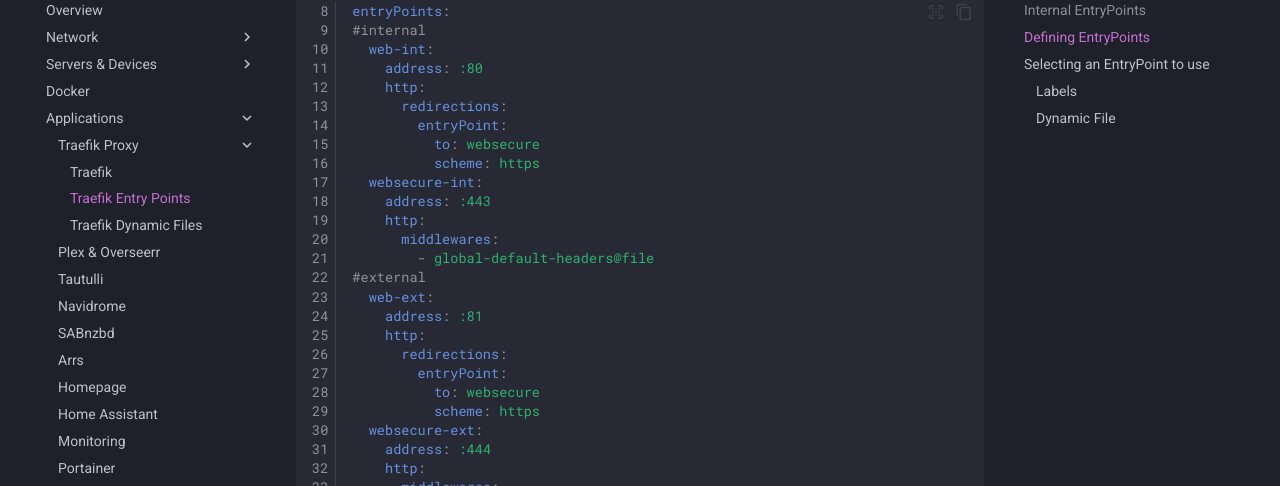
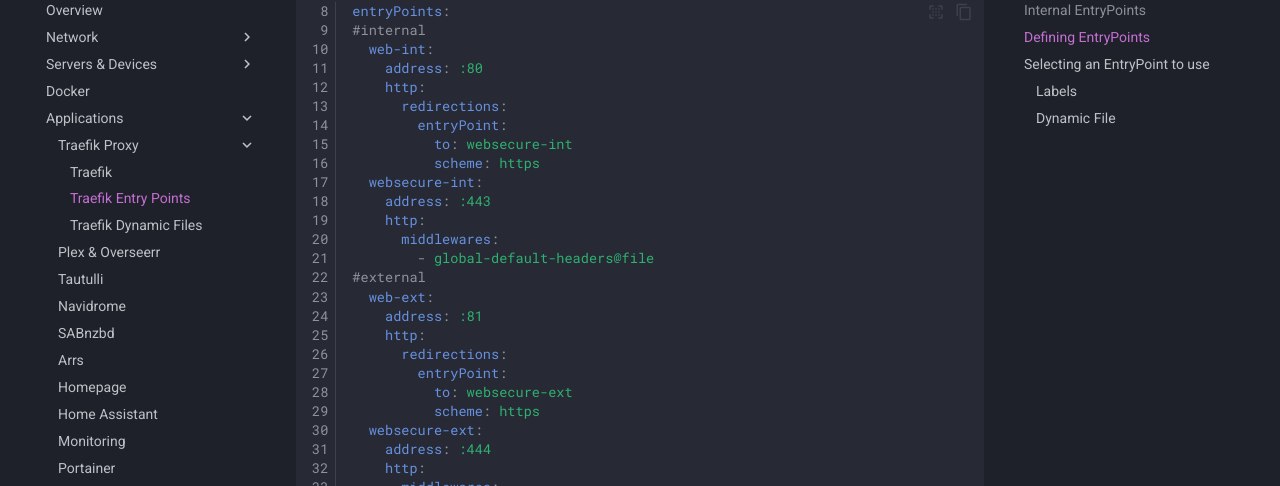
Before and after one commit to Xanderlicious/mkdocs, an MkDocs documentation site: the page built from docs/entrypoints.md, in a window 1280 px wide and 900 px high, scrolled down 1691 px. Shown: the part 125-611 px from the top of the window. Built offline with MkDocs 1.6.1 and Material for MkDocs 9.7.7, drawn with Linux system fonts in a browser that asks for light colours; comment, search, counter and statistics services are not loaded.

Commit message:
corrected entrypoints redirection as this was referencing an HTTPS entry point that didn't exist

```diff
--- a/docs/entrypoints.md
+++ b/docs/entrypoints.md
@@ -34,7 +34,7 @@
     http:
       redirections:
         entryPoint:
-          to: websecure
+          to: websecure-int
           scheme: https
   websecure-int:
     address: :443
@@ -47,7 +47,7 @@
     http:
       redirections:
         entryPoint:
-          to: websecure
+          to: websecure-ext
           scheme: https
   websecure-ext:
     address: :444
```
Also changed, not shown: docs/traefik.md (+2 -2 lines).
